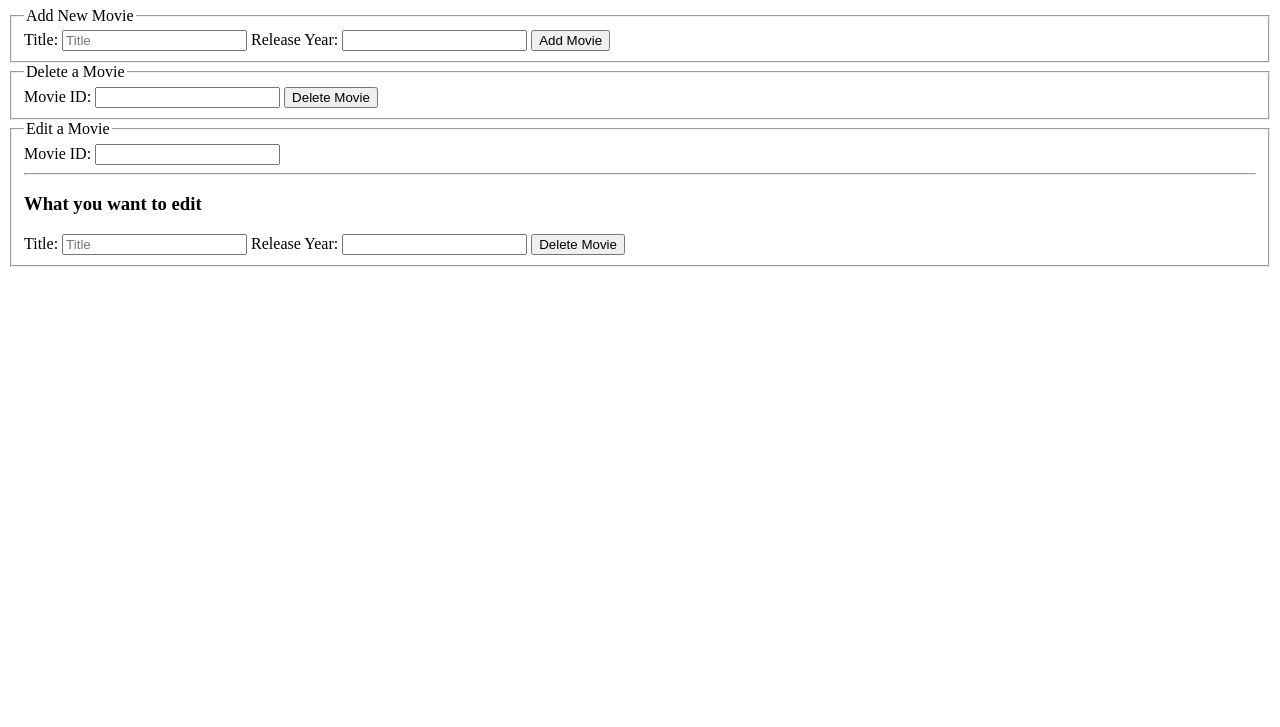
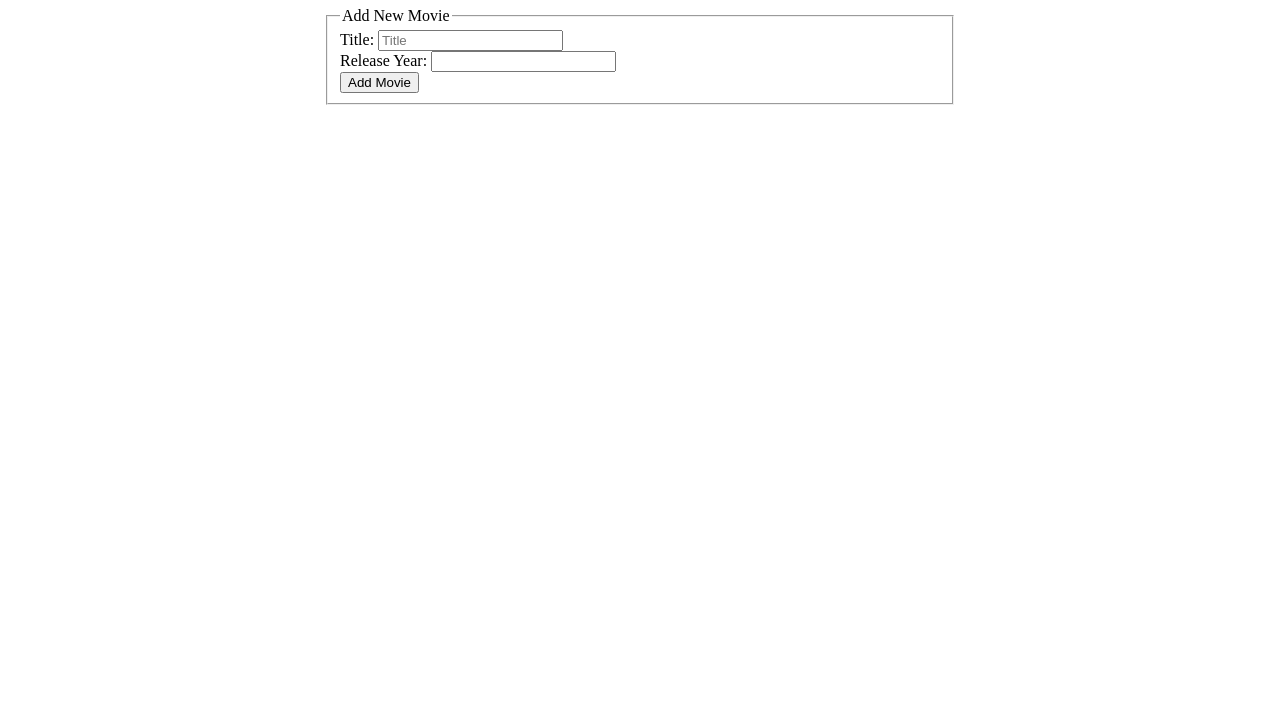
Before and after one commit to Diego-Esquivias/myAPI, a website: page public/admin.html in a window 1280 px wide. Shown: the part 73-800 px from the top of the page. Drawn offline with Linux system fonts and the light colour scheme.

Commit message:
Finished

```diff
--- a/public/admin.html
+++ b/public/admin.html
@@ -3,48 +3,24 @@
 <head>
     <meta charset="UTF-8">
     <meta name="viewport" content="width=device-width, initial-scale=1.0">
-    <title>Document</title>
+    <title>Admin Page</title>
 </head>
 <body>
-    <h1>Admin Page</h1>
+    <div style="text-align: center;">
+        <h1>Admin Page</h1>
+    </div>
 
-    <div class="form">
+    <div class="form" style="width: 50%; margin: auto;">
         <form action="/movies" method="post">
             <fieldset>
                 <legend>Add New Movie</legend>
                 <label for="title">Title: </label>
                 <input type="text" id="title" name="title" value="" placeholder="Title" required>
+                <br>
                 <label for="releaseYear">Release Year: </label>
                 <input type="number" id="releaseYear" name="releaseYear" value="" min="1000" required>
+                <br>
                 <button type="submit">Add Movie</button>
-            </fieldset>
-        </form>
-    </div>
-
-    <div class="form">
-        <form action="/delete" method="post">
-            <fieldset>
-                <legend>Delete a Movie</legend>
-                <label for="id">Movie ID: </label>
-                <input type="number" id="id" name="id" value="" required>
-                <button type="submit">Delete Movie</button>
-            </fieldset>
-        </form>
-    </div>
-
-    <div class="form">
-        <form action="/edit" method="post">
-            <fieldset>
-                <legend>Edit a Movie</legend>
-                <label for="id">Movie ID: </label>
-                <input type="number" id="id" name="id" value="" required>
-                <hr>
-                <h3>What you want to edit</h3>
-                <label for="title">Title: </label>
-                <input type="text" id="title" name="title" value="" placeholder="Title">
-                <label for="releaseYear">Release Year: </label>
-                <input type="number" id="releaseYear" name="releaseYear" value="" min="1000">
-                <button type="submit">Delete Movie</button>
             </fieldset>
         </form>
     </div>
--- a/public/styles.css
+++ b/public/styles.css
@@ -1,10 +1,20 @@
 body {
     background-color: grey;
     margin: 0;
+}
+
+h1 {
+    text-align: center;
 }
 
 div {
     width: 20rem;
     margin: auto;
     text-align: center;
+    background-color: rgb(44, 44, 44);
+    padding: 20px;
+    margin-top: 20px;
+    margin-bottom: 20px;
+    color: white;
+    border-radius: 25px;
 }
```
Also changed, not shown: public/index.html (+26 -4 lines), server.js (+17 -6 lines), README.md.
